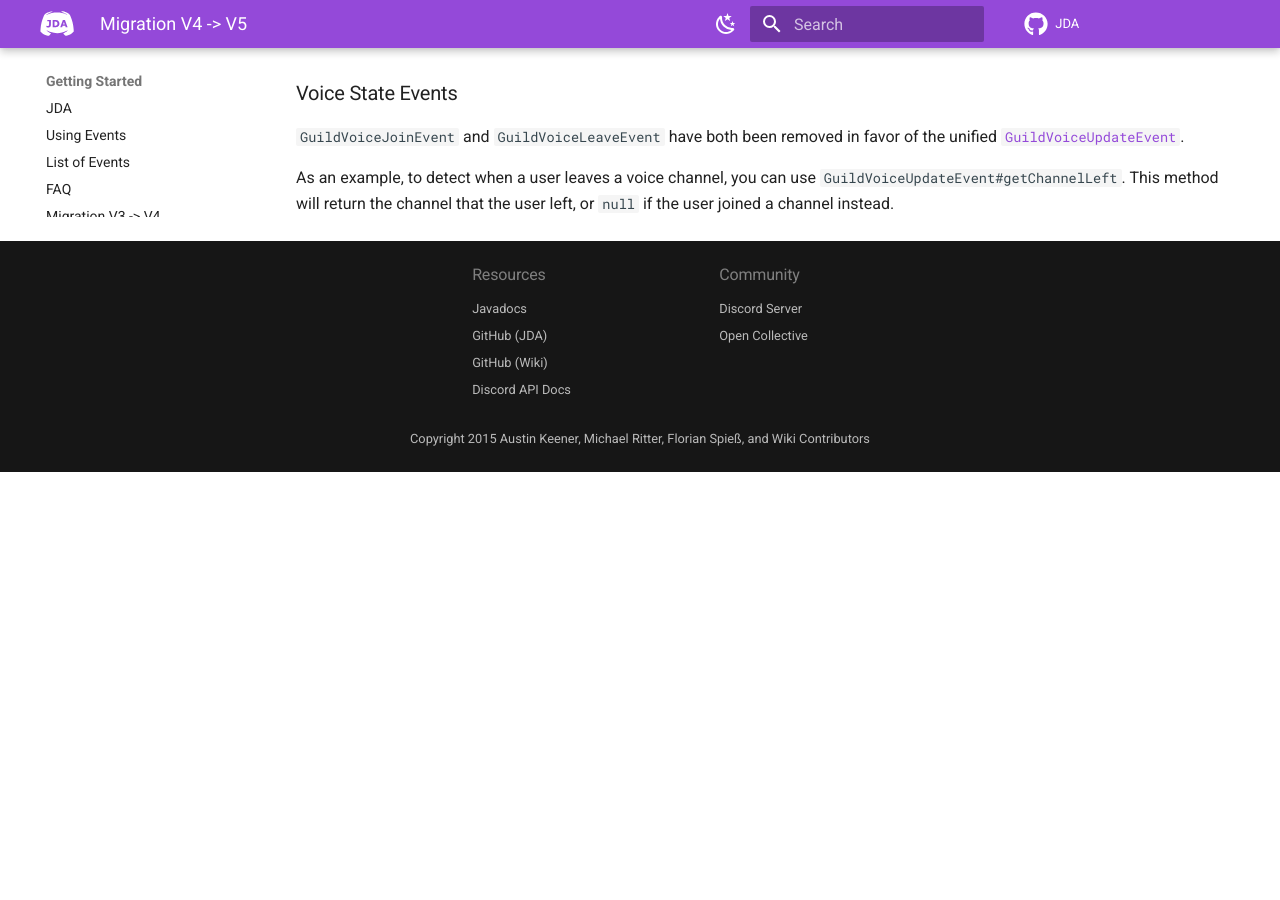
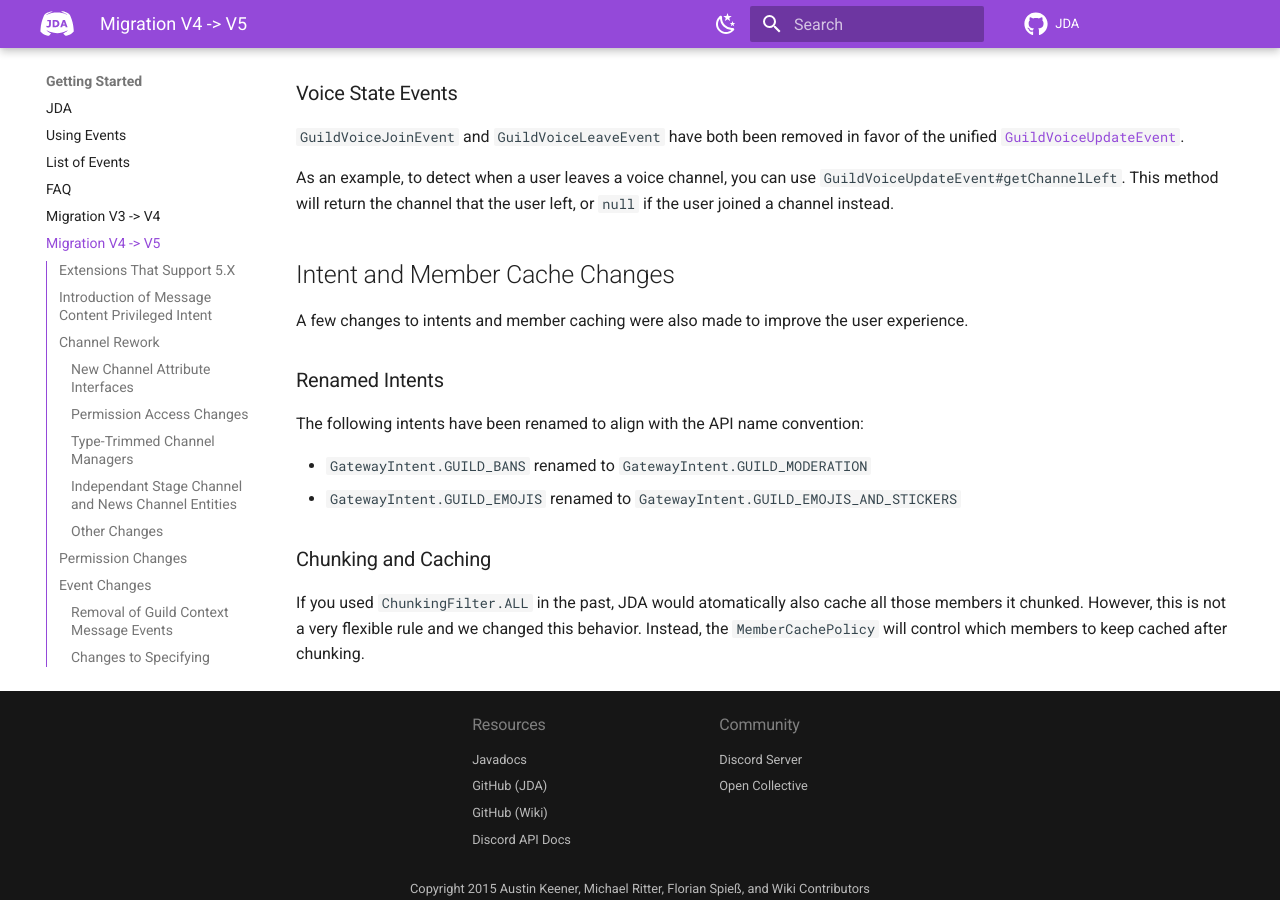
Before and after one commit to discord-jda/JDA-Website, an MkDocs documentation site: the page built from docs/introduction/migration-v4-v5.md, in a window 1280 px wide and 900 px high, scrolled down 4185 px. Built offline with MkDocs 1.6.1 and Material for MkDocs 9.7.7, drawn with Linux system fonts in a browser that asks for light colours; comment, search, counter and statistics services are not loaded; before the commit the page ends 4657 px from its top, so only the background shows below that.

Commit message:
Add change about chunking and intent renames

```diff
--- a/docs/introduction/migration-v4-v5.md
+++ b/docs/introduction/migration-v4-v5.md
@@ -134,3 +134,18 @@
 `GuildVoiceJoinEvent` and `GuildVoiceLeaveEvent` have both been removed in favor of the unified [`GuildVoiceUpdateEvent`](https://javadoc.io/doc/net.dv8tion/JDA/latest/net/dv8tion/jda/api/events/guild/voice/GuildVoiceUpdateEvent.html).
 
 As an example, to detect when a user leaves a voice channel, you can use `GuildVoiceUpdateEvent#getChannelLeft`. This method will return the channel that the user left, or `null` if the user joined a channel instead.
+
+## Intent and Member Cache Changes
+
+A few changes to intents and member caching were also made to improve the user experience.
+
+### Renamed Intents
+
+The following intents have been renamed to align with the API name convention:
+
+- `GatewayIntent.GUILD_BANS` renamed to `GatewayIntent.GUILD_MODERATION`
+- `GatewayIntent.GUILD_EMOJIS` renamed to `GatewayIntent.GUILD_EMOJIS_AND_STICKERS`
+
+### Chunking and Caching
+
+If you used `ChunkingFilter.ALL` in the past, JDA would atomatically also cache all those members it chunked. However, this is not a very flexible rule and we changed this behavior. Instead, the `MemberCachePolicy` will control which members to keep cached after chunking.
```
